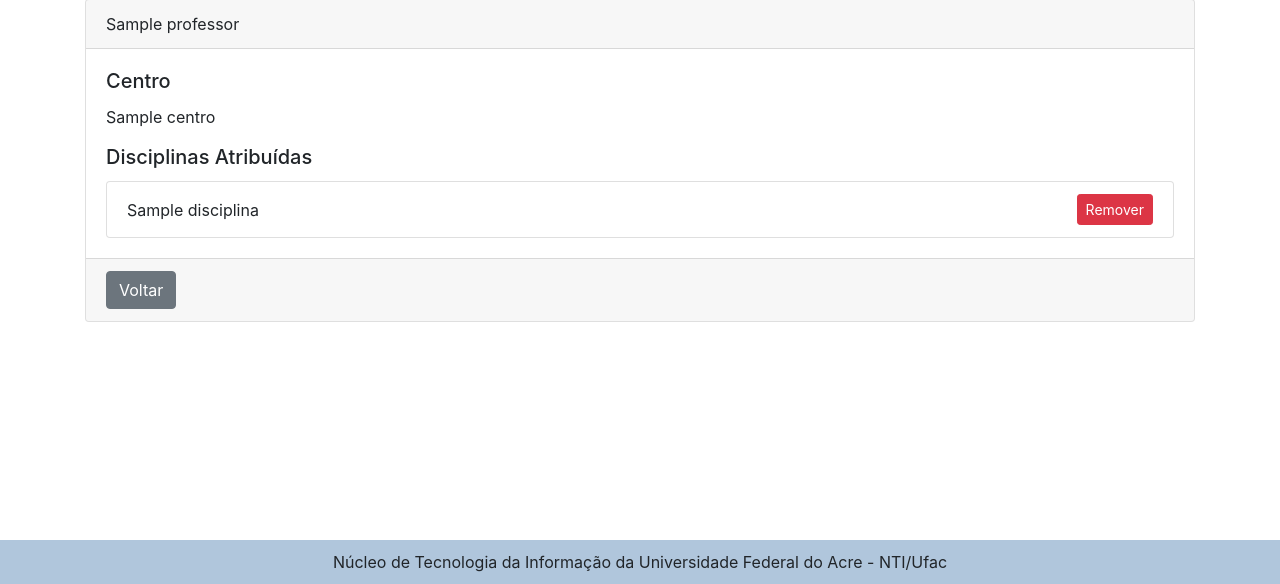
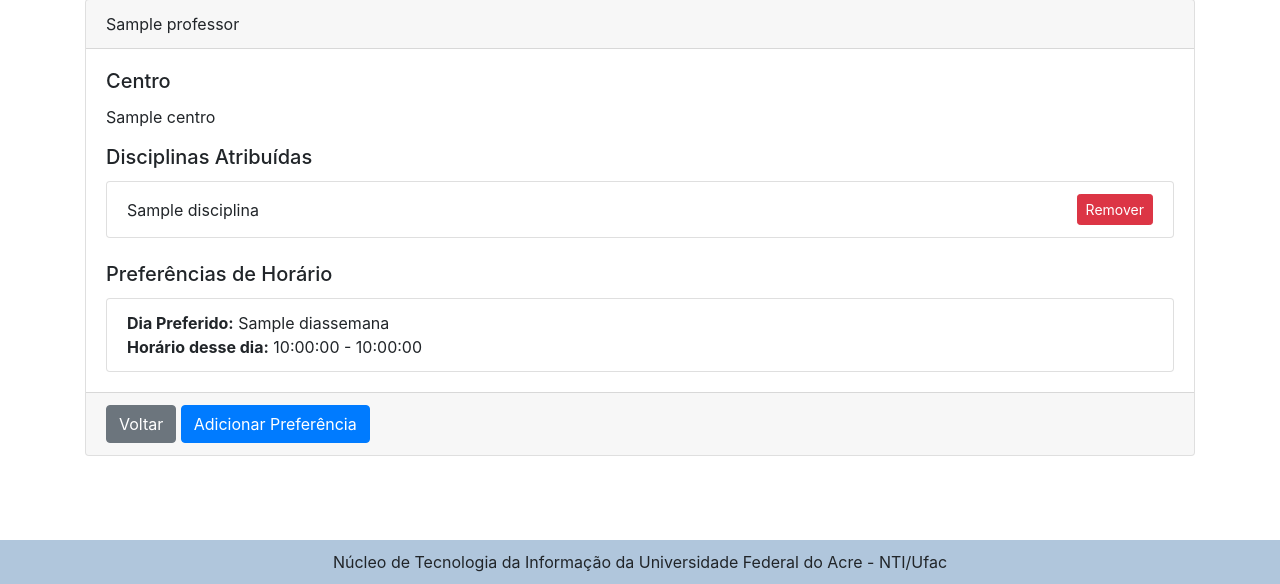
Before and after one commit to emillyvsl/sistema-de-gerenciamento-de-horarios, a Django app: page /professor/detalhes/1/ in a window 1280 px wide. Shown: the part 216-800 px from the top of the page. Run offline with Django 5.2, Linux system fonts and the light colour scheme; tables that the repository leaves empty hold one stand-in row (values such as "Sample post"); some libraries are stand-ins or nearby versions.

Commit message:
Preferência de horários do professor

```diff
--- a/sgh_app/models/horario_curso.py
+++ b/sgh_app/models/horario_curso.py
@@ -3,4 +3,8 @@ from .curso import Curso
 
 class HorarioCurso(models.Model):
     curso = models.ForeignKey(Curso, on_delete=models.CASCADE, related_name='horarios')
-    hora = models.TimeField()
+    hora_inicio = models.TimeField()
+    hora_fim = models.TimeField()
+
+    def __str__(self):
+        return f"{self.hora_inicio} - {self.hora_fim}"
--- a/sgh_app/models/preferencias.py
+++ b/sgh_app/models/preferencias.py
@@ -7,3 +7,8 @@ class Preferencias(models.Model):
     professor = models.ForeignKey(Professor, on_delete=models.CASCADE, related_name='preferencias')
     dias_preferidos = models.ManyToManyField(DiasSemana, related_name='preferidos')
     horas_preferidas = models.ManyToManyField(HorarioCurso, related_name='preferidas')
+
+    def __str__(self):
+        dias = ', '.join(dia.nome for dia in self.dias_preferidos.all())
+        horas = ', '.join(hora.__str__() for hora in self.horas_preferidas.all())
+        return f"{self.professor.nome} - Dias: {dias} - Horários: {horas}"
--- a/sgh_app/templates/base.html
+++ b/sgh_app/templates/base.html
@@ -54,9 +54,18 @@
     <script src="https://cdn.jsdelivr.net/npm/@popperjs/core@2.9.2/dist/umd/popper.min.js"></script>
     <script src="https://stackpath.bootstrapcdn.com/bootstrap/4.5.2/js/bootstrap.min.js"></script>
 
+
+
     {% block extra_js %}
     <script src="{% static 'js/script.js' %}"></script>
-    {% endblock %}
+    <script>
+        var baseEditarProfessorUrl = "{% url 'editar_professor' professor_id=0 %}"; // URL base com ID fictício
+        var baseExcluirProfessorUrl = "{% url 'excluir_professor' 0 %}";
+        var adicionarDisciplinaUrl = "{% url 'adicionar_disciplina_professor' %}";
+        var baseEditarDisciplinaUrl = "{% url 'editar_disciplina' disciplina_id=0 %}"; // URL base com ID fictício
+        var baseExcluirDisciplinaUrl = "{% url 'excluir_disciplina' 0 %}";
+    </script>
+{% endblock %}
 
     {% include 'components/footer.html' %}
 
--- a/sgh_app/templates/detalhes_professor.html
+++ b/sgh_app/templates/detalhes_professor.html
@@ -28,10 +28,75 @@
                 <li class="list-group-item">Nenhuma disciplina atribuída.</li>
                 {% endfor %}
             </ul>
+
+            <h5 class="card-title mt-4">Preferências de Horário</h5>
+            <ul class="list-group">
+                {% for preferencia in preferencias %}
+                <li class="list-group-item">
+                    <strong>Dia Preferido:</strong>
+                    {% for dia in preferencia.dias_preferidos.all %}
+                        {{ dia.nome }}{% if not forloop.last %}, {% endif %}
+                    {% endfor %}
+                    <br>
+                    <strong>Horário desse dia:</strong>
+                    {% for hora in preferencia.horas_preferidas.all %}
+                        {{ hora }}{% if not forloop.last %}, {% endif %}
+                    {% endfor %}
+                </li>
+                {% empty %}
+                <li class="list-group-item">Nenhuma preferência registrada.</li>
+                {% endfor %}
+            </ul>
+
         </div>
         <div class="card-footer">
             <a href="{% url 'listar_professores' %}" class="btn btn-secondary">Voltar</a>
+
+            <!-- Botão para abrir o modal de adicionar preferências -->
+            <button type="button" class="btn btn-primary" data-toggle="modal" data-target="#addPreferenciaModal">
+                Adicionar Preferência
+            </button>
         </div>
     </div>
 </div>
+
+<!-- Modal para adicionar preferências -->
+<div class="modal fade" id="addPreferenciaModal" tabindex="-1" role="dialog" aria-labelledby="addPreferenciaLabel" aria-hidden="true">
+    <div class="modal-dialog" role="document">
+        <div class="modal-content">
+            <form method="POST" action="{% url 'adicionar_preferencia_professor' professor.id %}">
+                {% csrf_token %}
+                <div class="modal-header">
+                    <h5 class="modal-title" id="addPreferenciaLabel">Adicionar Preferência de Horário</h5>
+                    <button type="button" class="close" data-dismiss="modal" aria-label="Close">
+                        <span aria-hidden="true">&times;</span>
+                    </button>
+                </div>
+                <div class="modal-body">
+                    <div class="form-group">
+                        <label for="dias_preferidos">Dia Preferido</label>
+                        <select name="dias_preferidos" class="form-control" required>
+                            {% for dia in dias_semana %}
+                            <option value="{{ dia.id }}">{{ dia.nome }}</option>
+                            {% endfor %}
+                        </select>
+                    </div>
+                    <div class="form-group">
+                        <label for="horas_preferidas">Horário Preferido</label>
+                        <select name="horas_preferidas" class="form-control" required>
+                            {% for horario in horarios_curso %}
+                            <option value="{{ horario.id }}">{{ horario }}</option>
+                            {% endfor %}
+                        </select>
+                    </div>
+                </div>
+                <div class="modal-footer">
+                    <button type="button" class="btn btn-secondary" data-dismiss="modal">Fechar</button>
+                    <button type="submit" class="btn btn-primary">Salvar Preferência</button>
+                </div>
+            </form>
+        </div>
+    </div>
+</div>
+
 {% endblock %}
--- a/sgh_app/urls.py
+++ b/sgh_app/urls.py
@@ -4,7 +4,7 @@ from sgh_app.views.detalhesProfessor import detalhes_professor
 from sgh_app.views.disciplinaProfessor import adicionar_disciplina_professor, remover_disciplina_professor
 from sgh_app.views.disciplinas import editar_disciplina, excluir_disciplina, listar_disciplinas
 from .views.auth_views import login, user_logout, registro
-from .views.professor_views import editar_professor, excluir_professor, listar_professores
+from .views.professor_views import adicionar_preferencia_professor, editar_professor, excluir_professor, listar_professores
 from .views.index_views import index  # Se você criar um arquivo separado para a view `index`
 
 urlpatterns = [
@@ -21,5 +21,5 @@ urlpatterns = [
     path('professores/adicionar-disciplina/', adicionar_disciplina_professor, name='adicionar_disciplina_professor'),
     path('professor/detalhes/<int:professor_id>/', detalhes_professor, name='detalhes_professor'),
     path('professor/remover_disciplina/<int:disciplina_id>/', remover_disciplina_professor, name='remover_disciplina_professor'),
-
+    path('professor/adicionar-preferencia/<int:professor_id>/', adicionar_preferencia_professor, name='adicionar_preferencia_professor'),
      ]
--- a/sgh_app/views/detalhesProfessor.py
+++ b/sgh_app/views/detalhesProfessor.py
@@ -2,8 +2,20 @@
 from django.shortcuts import render, get_object_or_404
 from sgh_app.models.professor import Professor
 from sgh_app.models.disciplina_professor import DisciplinaProfessor
+from sgh_app.models.dias_semana import DiasSemana  # Ajuste o nome do import conforme seu arquivo
+from sgh_app.models.horario_curso import HorarioCurso  # Ajuste o nome do import conforme seu arquivo
 
 def detalhes_professor(request, professor_id):
     professor = get_object_or_404(Professor, id=professor_id)
     disciplinas = professor.disciplina_professores.all().select_related('disciplina')
-    return render(request, 'detalhes_professor.html', {'professor': professor, 'disciplinas': disciplinas})
+    dias_semana = DiasSemana.objects.all()
+    horarios_curso = HorarioCurso.objects.filter(curso=professor.curso)
+    preferencias = professor.preferencias.all()
+
+    return render(request, 'detalhes_professor.html', {
+        'professor': professor,
+        'disciplinas': disciplinas,
+        'dias_semana': dias_semana,
+        'horarios_curso': horarios_curso,
+        'preferencias': preferencias,
+    })
--- a/static/js/script.js
+++ b/static/js/script.js
@@ -194,3 +194,45 @@ $(document).ready(function() {
         });
     });
 });
+
+
+// Aguarda o carregamento do documento
+$(document).ready(function() {
+    // Captura o envio do formulário de adicionar preferência
+    $('#addPreferenciaModal form').on('submit', function(e) {
+        e.preventDefault(); // Impede o envio padrão do formulário
+
+        // Captura os dados do formulário
+        var formData = $(this).serialize();
+
+        // Faz a requisição AJAX para enviar o formulário
+        $.ajax({
+            url: $(this).attr('action'),  // Pega a URL de ação do formulário
+            type: 'POST',
+            data: formData,
+            success: function(response) {
+                // Fecha o modal após o sucesso
+                $('#addPreferenciaModal').modal('hide');
+
+                // Exibe uma mensagem de sucesso (você pode usar o SweetAlert2 para isso)
+                Swal.fire({
+                    title: 'Sucesso!',
+                    text: 'Preferência adicionada com sucesso.',
+                    icon: 'success',
+                    confirmButtonText: 'OK'
+                });
+
+                // Opcionalmente, você pode atualizar a lista de preferências na página sem recarregar.
+            },
+            error: function(xhr, status, error) {
+                // Exibe uma mensagem de erro
+                Swal.fire({
+                    title: 'Erro!',
+                    text: 'Ocorreu um erro ao adicionar a preferência.',
+                    icon: 'error',
+                    confirmButtonText: 'OK'
+                });
+            }
+        });
+    });
+});
```
Also changed, not shown: sgh_app/admin.py (+15 -0 lines), sgh_app/templates/disciplinas.html (+0 -8 lines), sgh_app/templates/professor.html (+0 -8 lines), sgh_app/views/professor_views.py (+26 -0 lines), sgh_app/migrations/0003_alter_periodo_semestre.py (added), sgh_app/migrations/0004_remove_horariocurso_hora_horariocurso_hora_fim_and_more.py (added), sgh_app/migrations/0005_remove_preferencias_dias_preferidos_and_more.py (added), sgh_app/migrations/0006_rename_preferencias_preferencia.py (added), sgh_app/migrations/0007_preferencias_delete_preferencia.py (added).
